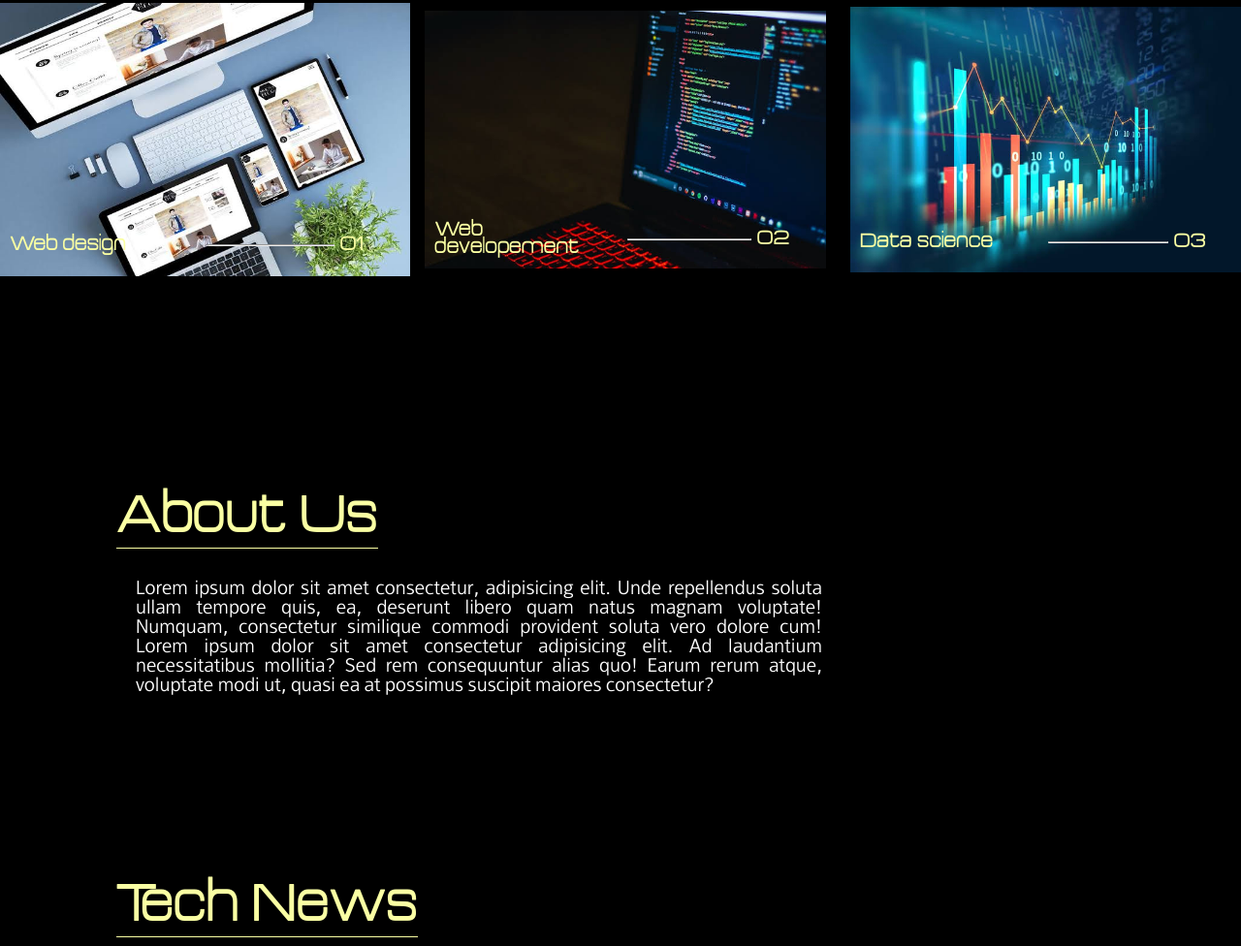
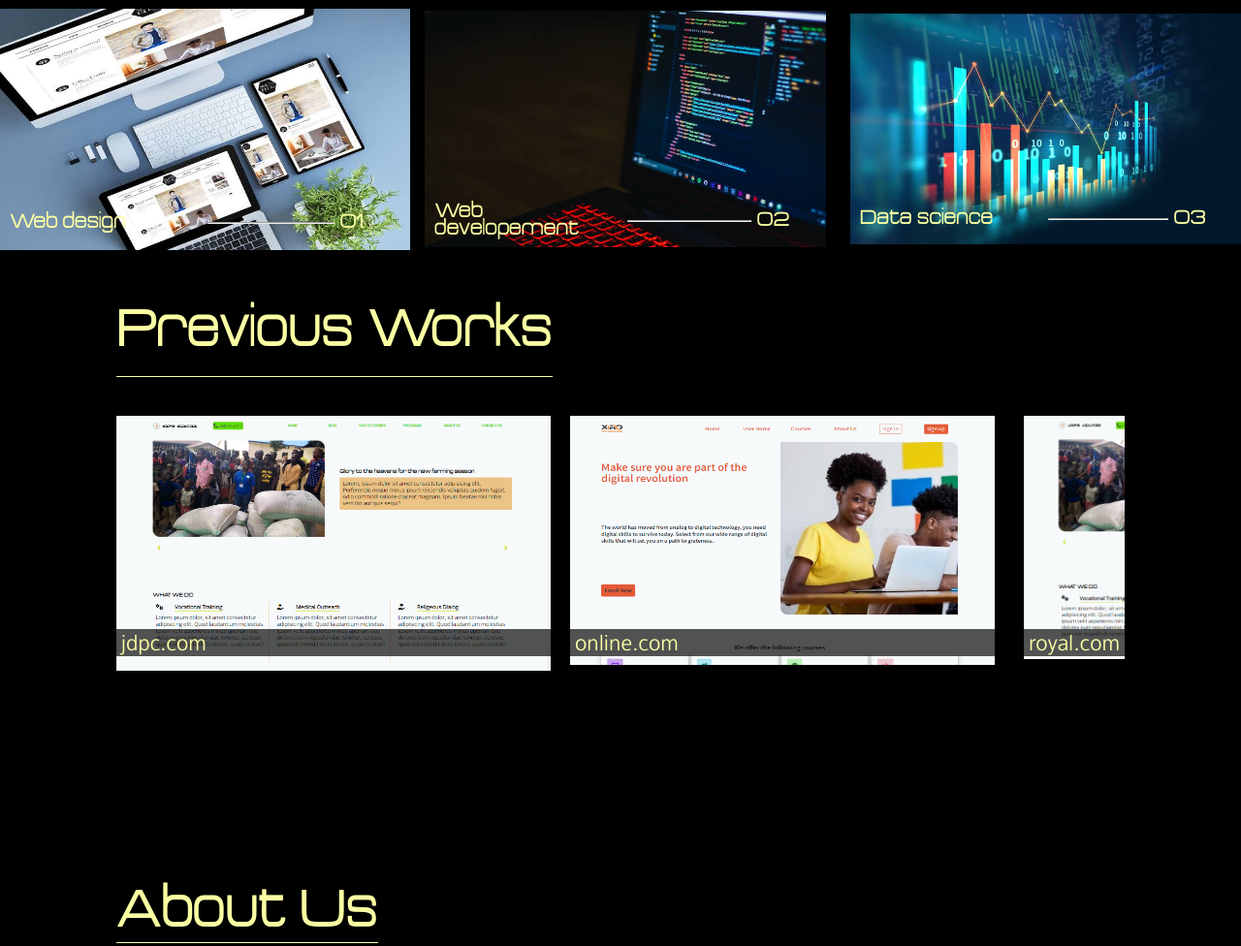
Before and after one commit to leoklems/cele, a plain HTML site: page index.html in a window 1280 px wide. Shown: the part 831-1807 px from the top of the page at 97% size. Drawn offline with Linux system fonts and the light colour scheme.

Commit message:
adding the previous works section

```diff
--- a/assets/css/style.css
+++ b/assets/css/style.css
@@ -75,6 +75,8 @@ main#general {
 }
 
 #top-header {
+    position: fixed;
+    width: calc(100% - 25px);
     display: grid;
     gap: 1px;
     grid-template-columns: repeat(5, 1fr);
@@ -94,6 +96,21 @@ main#general {
     justify-self: center;
     z-index: 1;
     color: var(--primary);
+    align-self: center;
+}
+
+#hm__header__dail {
+    grid-column: 3/5;
+    grid-row: 1/2;
+    background-color: var(--primary);
+    border-radius: 5px;
+    color: var(--dates);
+    padding: 5px;
+    width: fit-content;
+    z-index: 3;
+    align-self: center;
+    font-size: 1.4em;
+    font-weight: 600;
 }
 
 .nav-link {
@@ -166,6 +183,7 @@ main#major {
     display: grid;
     gap: 10px;
     grid-template-columns: 1fr;
+    margin-top: 40px;
 }
 
 #fis {
@@ -186,6 +204,7 @@ main#major {
 
 #fis-img {
     width: 100%;
+    aspect-ratio: 1.7;
 }
 
 article#service {
@@ -197,17 +216,23 @@ article#service {
 
 article#service header,
 article#about header,
-article#news header {
+article#news header,
+article#works header {
     font-family: 'Acens', 'Nexa Bold', 'PT Sans';
     text-transform: capitalize;
 }
 
-article#service header {
+article#service header,
+article#works header {
     padding: 15px 25px;
     font-size: 4em;
     border-bottom: 1px solid var(--primary);
     width: fit-content;
     color: var(--primary);
+}
+
+article#works header {
+    padding: 15px 0;
 }
 
 article#service section {
@@ -240,6 +265,7 @@ article#service section {
 
 .we-do img {
     width: 100%;
+    aspect-ratio: 1.7;
     grid-row: 1/5;
     grid-column: 1/2;
 }
@@ -285,6 +311,39 @@ figcaption {
 
 #we-do-two .we-do-name {
     grid-column: 3/7;
+}
+
+article#works {
+    display: grid;
+    gap: 10px;
+    grid-template-columns: 1fr;
+    padding: 0 25px;
+    padding-top: 100px;
+}
+
+article#works section {
+    display: grid;
+    gap: 10px;
+    grid-template-columns: 1fr;
+    padding: 30px 0;
+    overflow-x: auto;
+    overflow-y: hidden;
+}
+
+article#works section a {
+    grid-row: 1;
+    display: grid;
+    gap: 10px;
+    grid-template-columns: 1fr;
+    width: 60vw;
+}
+
+article#works section figcaption {
+    background: #0c0c0bb3;
+    font-size: 1.5em;
+    display: block;
+    font-family: 'base';
+    padding: 5px;
 }
 
 article#about {
@@ -374,6 +433,7 @@ article#news {
 
 .nws-img {
     width: 100%;
+    aspect-ratio: 1.7;
 }
 
 .arro {
@@ -396,7 +456,7 @@ article#news {
     display: grid;
     gap: 10px;
     grid-template-columns: 1fr;
-    padding: 100px 0;
+    padding: 50px 0;
     color: var(--primary);
 }
 
@@ -441,6 +501,9 @@ article#news {
         padding: 0 60px;
         margin-top: 30px;
     }
+    #top-header {
+        width: calc(100% - 60px);
+    }
     #fis {
         flex: 1 1;
         display: grid;
@@ -456,7 +519,8 @@ article#news {
     #fis header {
         margin: 10px 0;
     }
-    article#service header {
+    article#service header,
+    article#works header {
         margin-left: 60px;
         flex: 1 1;
         font-size: 4em;
@@ -465,6 +529,9 @@ article#news {
         border-bottom: 1px solid var(--primary);
         width: fit-content;
         color: var(--primary);
+    }
+    article#works header {
+        margin-left: unset;
     }
     article#service section {
         gap: 5px;
@@ -495,6 +562,12 @@ article#news {
     }
     #we-do-two .we-do-name {
         grid-column: 1/5;
+    }
+    article#works {
+        padding: 0 60px;
+    }
+    article#works section a {
+        width: 37vw;
     }
     article#about {
         padding: 100px 60px;
@@ -551,6 +624,9 @@ article#news {
     #menu-item {
         padding: 100px 120px;
     }
+    #top-header {
+        width: calc(100% - 120px);
+    }
     #fis {
         flex: 1 1;
         display: grid;
@@ -601,6 +677,12 @@ article#news {
     }
     #we-do-two .we-do-name {
         grid-column: 1/4;
+    }
+    article#works {
+        padding: 0 120px;
+    }
+    article#works section a {
+        width: 35vw;
     }
     article#about {
         display: flex;
@@ -683,7 +765,6 @@ article#news {
     #bottom article section {
         display: flex;
         flex-flow: row wrap;
-        padding: 100px 0;
         /* box-shadow: 0px 5px 10px rgb(7, 6, 6), 0px 5px 10px rgb(12, 11, 11) inset; */
     }
     .footer-social {
--- a/assets/js/main.js
+++ b/assets/js/main.js
@@ -87,5 +87,58 @@ $(document).ready(function() {
         $('.menu_wrd').toggleClass('menu_wrd_trigg');
 
     })
+    currentSlide();
 
 });
+
+let slideIndex = 0;
+
+function plusSlides(n) {
+
+    let i;
+    let slides = document.getElementsByClassName("mySlides");
+    for (i = 0; i < slides.length; i++) {
+        slides[i].style.display = "none";
+    }
+    if (n >= slides.length) {
+        slideIndex = 1;
+    }
+    if (n < 1) {
+        slideIndex = slides.length;
+    }
+    slideIndex += n;
+    console.log(slideIndex)
+    slideIndex++;
+
+
+
+    if (slideIndex > slides.length) {
+        slideIndex = 1;
+    }
+    slides[slideIndex - 1].style.display = "grid";
+    // showSlides();
+
+}
+
+function currentSlide() {
+    showSlides();
+}
+
+function showSlides() {
+    // console.log(slideIndex)
+    let i;
+    let slides = document.getElementsByClassName("mySlides");
+    for (i = 0; i < slides.length; i++) {
+        slides[i].style.display = "none";
+    }
+    slideIndex++;
+
+
+
+    if (slideIndex > slides.length) {
+        slideIndex = 1;
+    }
+    slides[slideIndex - 1].style.display = "grid";
+    setTimeout(showSlides, 7000);
+
+}
--- a/index.html
+++ b/index.html
@@ -15,6 +15,7 @@
         <article id="top-menu-bar">
             <article id="top-header">
                 <img src="assets/images/main.png" alt="logo" id="logo">
+                <a id="hm__header__dail" href="tel:+234 8108 520 402"><i class="fas fa-phone"></i> call us 24/7</a>
                 <nav id="navi">
                     <a href="" id="menu-btn"><span class="menu_wrd"></span> <i class="fas fa-list"></i></a>
 
@@ -35,7 +36,14 @@
                 <header>
                     Vibrant and inovative design for digital experiences
                 </header>
-                <img src="assets/images/4.jpeg" alt="" id="fis-img">
+                <div id="hm__body__sec__body slideshow-container">
+                    <div class="hm__body__caro__div mySlides fade">
+                        <img src="assets/images/4.jpeg" alt="" id="fis-img">
+                    </div>
+                    <div class="hm__body__caro__div mySlides fade">
+                        <img src="assets/images/news1.jpeg" alt="" id="fis-img">
+                    </div>
+                </div>
             </article>
             <article id="service">
                 <header>What we do</header>
@@ -70,6 +78,36 @@
                                 <hr class="we-do-line"><span class="we-do-no">03</span></figcaption>
                         </figure>
                     </div>
+
+                </section>
+            </article>
+            <article id="works">
+                <header>Previous Works</header>
+                <section>
+                    <a href="">
+                        <figure class="we-do fo">
+                            <img src="assets/images/work1.png" alt="" class="we-do-img" id="we-do-one">
+                            <figcaption id="we-do-one">
+                                <span class="we-do-name">jdpc.com</span>
+                            </figcaption>
+                        </figure>
+                    </a>
+                    <a href="">
+                        <figure class="we-do fo">
+                            <img src="assets/images/work2.png" alt="" class="we-do-img" id="we-do-two">
+                            <figcaption id="we-do-two">
+                                <span class="we-do-name">online.com</span>
+                            </figcaption>
+                        </figure>
+                    </a>
+                    <a href="">
+                        <figure class="we-do fo">
+                            <img src="assets/images/work1.png" alt="" class="we-do-img" id="we-do-three">
+                            <figcaption id="we-do-three">
+                                <span class="we-do-name">royal.com</span>
+                            </figcaption>
+                        </figure>
+                    </a>
 
                 </section>
             </article>
```
Also changed, not shown: assets/images/work1.png (added), assets/images/work2.png (added).
